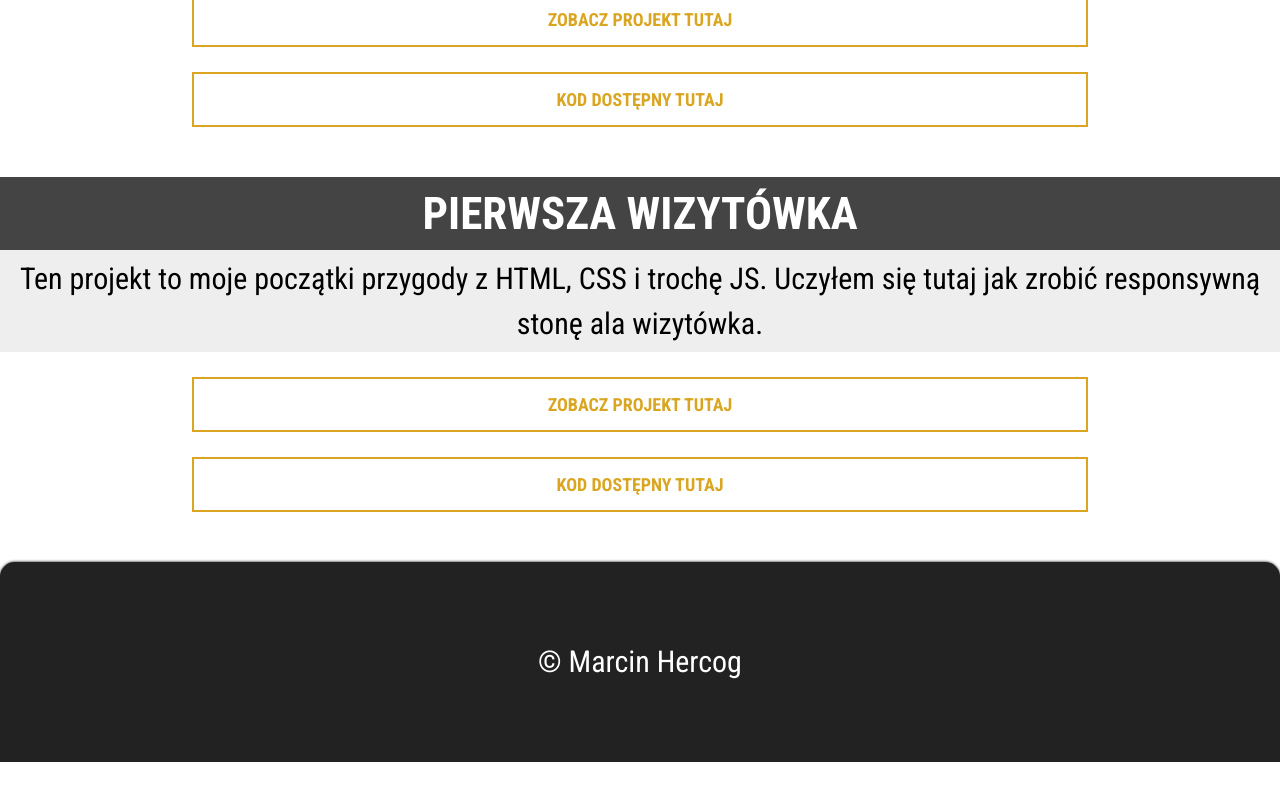
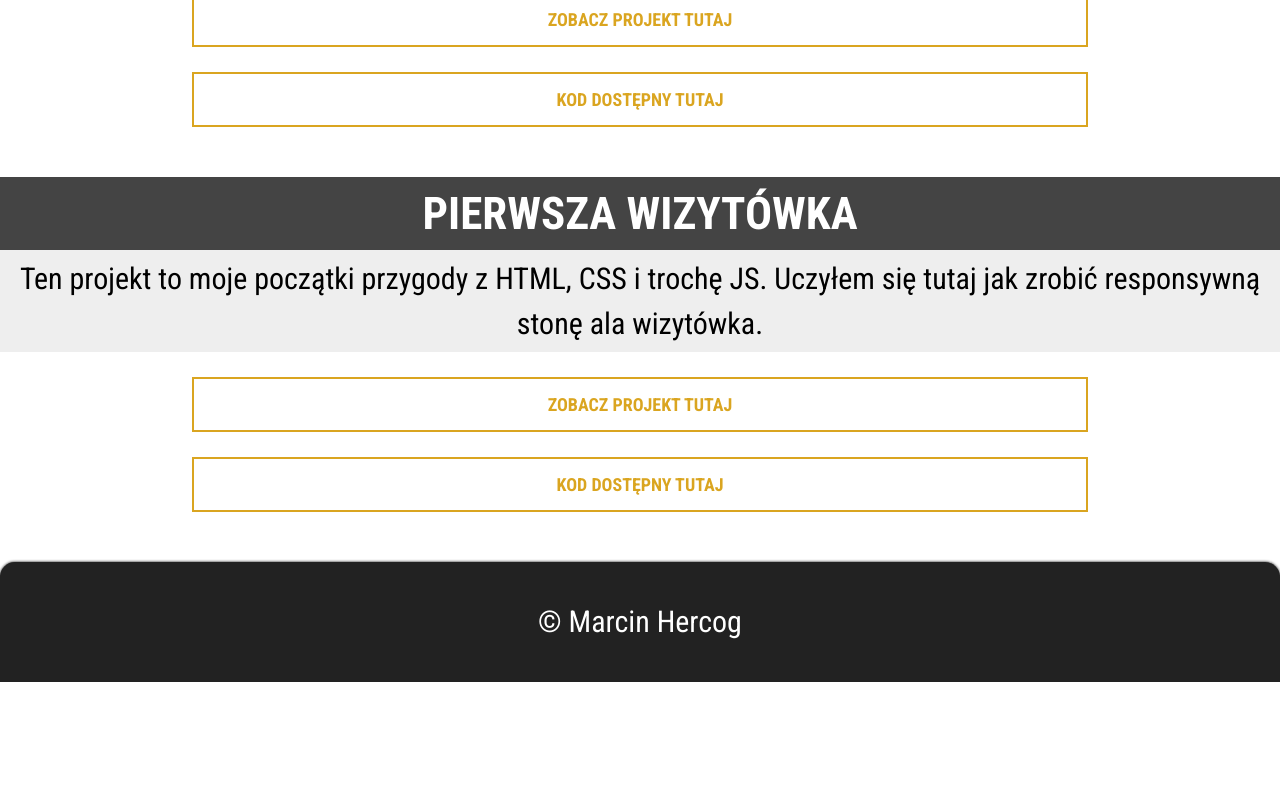
Before and after one commit to mkphercog/mywebsite, a React (Create React App) app: page /#/portfolio in a window 1280 px wide. Shown: the part 1458-2258 px from the top of the page. Built offline with nearby package versions, Linux system fonts and the light colour scheme.

Commit message:
change footer height

```diff
--- a/src/js/components/Language.js
+++ b/src/js/components/Language.js
@@ -29,7 +29,7 @@ const Language = props => {
       </button>
 
       <span className="language__icon">
-        <i class="fas fa-globe"></i>
+        <i className="fas fa-globe"></i>
       </span>
     </div>
   );
--- a/src/js/pages/About.js
+++ b/src/js/pages/About.js
@@ -5,7 +5,7 @@ const yearNow = new Date().getFullYear();
 const yearOfMyBirth = 1993;
 
 const textPL = `Nazywam się Marcin Hercog i mam ${yearNow -
-  yearOfMyBirth} lat. Swoją przygodę z programowaniem zacząłem już w technikum, jednak po drodze wiele spraw przeszkadzało mi w skupieniu się wyłącznie na tej pasji. W szkole zaznajomiłem się z Pascalem i C++, a po jej ukończeniu, już we własnym zakresie, z C# i Javą. Nie była to jednak wiedza na poziomie, który pozwoliłby rozpocząć pracę zawodową, dlatego też programowanie zawsze było gdzieś na drugim planie. Na początku września 2019 postanowiłem wrócić do programowania. Tym razem postawiłem na HTML, CSS i , za namową znajomego, JavaScript (+ React). Jest to mój wielki powrót do programowania po latach, z czego bardzo się cieszę! :)`;
+  yearOfMyBirth} lat. Swoją przygodę z programowaniem zacząłem już w technikum, jednak po drodze wiele spraw przeszkadzało mi w skupieniu się wyłącznie na tej pasji. W szkole zaznajomiłem się z Pascalem i C++, a po jej ukończeniu, już we własnym zakresie, z C# i Javą. Nie była to jednak wiedza na poziomie, który pozwoliłby rozpocząć pracę zawodową, dlatego też programowanie zawsze było gdzieś na drugim planie. Na początku września 2019 postanowiłem wrócić do programowania. Tym razem postawiłem na HTML, CSS i, za namową znajomego, JavaScript (+ React). Jest to mój wielki powrót do programowania po latach, z czego bardzo się cieszę! :)`;
 
 const textEN = `Translation in near future... Lorem ipsum dolor sit amet consectetur, adipisicing elit. Rem ratione possimus, temporibus nisi vero laborum officia animi quos dicta deserunt quisquam id obcaecati totam quasi perferendis natus incidunt explicabo debitis. Lorem ipsum dolor sit amet consectetur, adipisicing elit. Rem ratione possimus, temporibus nisi vero laborum officia animi quos dicta deserunt quisquam id obcaecati totam quasi perferendis natus incidunt explicabo debitis.`;
 
--- a/src/styles/App.scss
+++ b/src/styles/App.scss
@@ -22,7 +22,7 @@
     min-height: 30vh;
   }
   .app__footer {
-    height: 25vh;
+    height: 15vh;
   }
 }
 
--- a/src/styles/Footer.scss
+++ b/src/styles/Footer.scss
@@ -8,7 +8,7 @@
 
   .footer__name {
     font-size: 18px;
-    line-height: 25vh;
+    line-height: 15vh;
 
     @media (min-width: 768px) {
       font-size: 25px;
```
